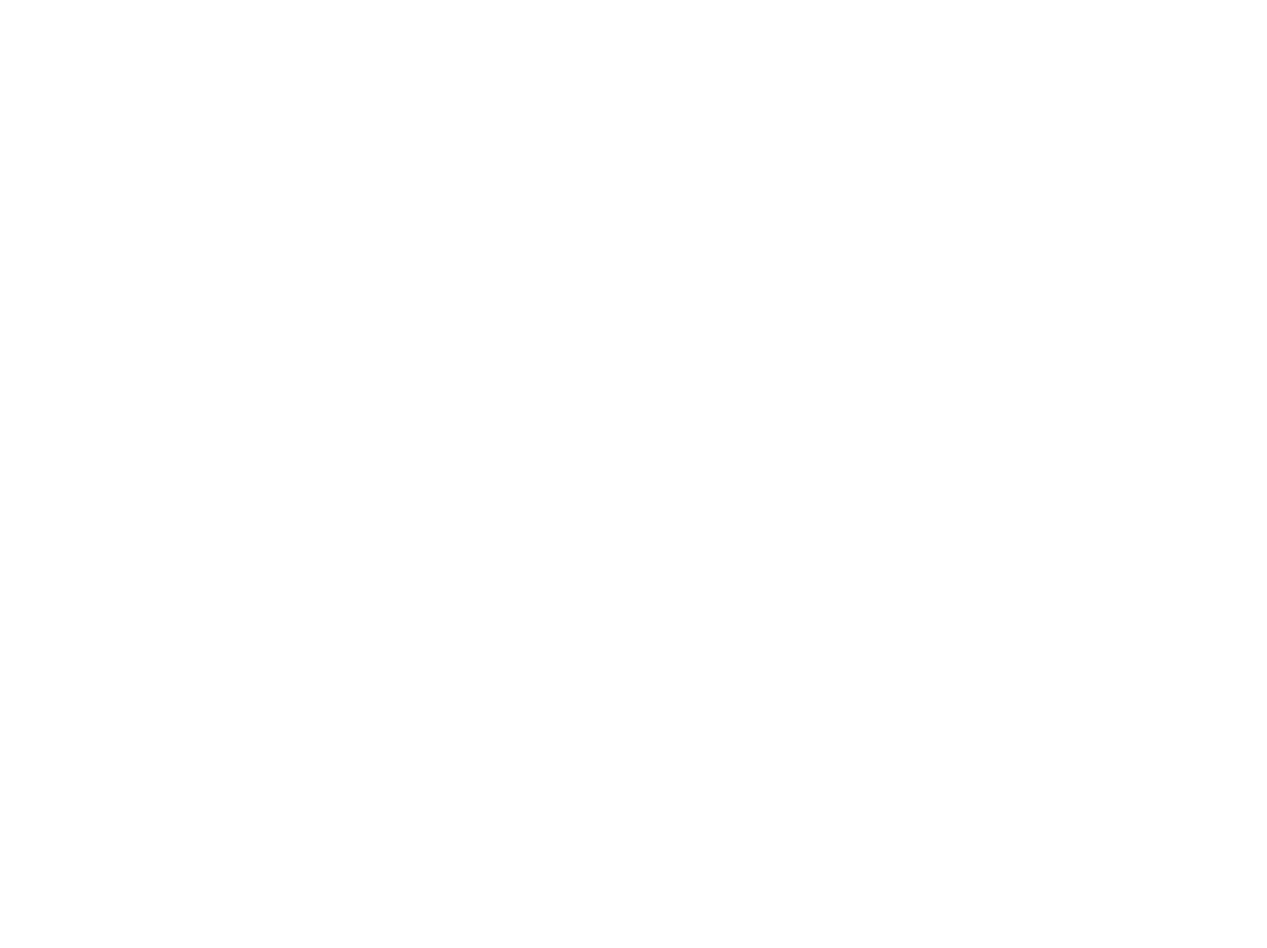
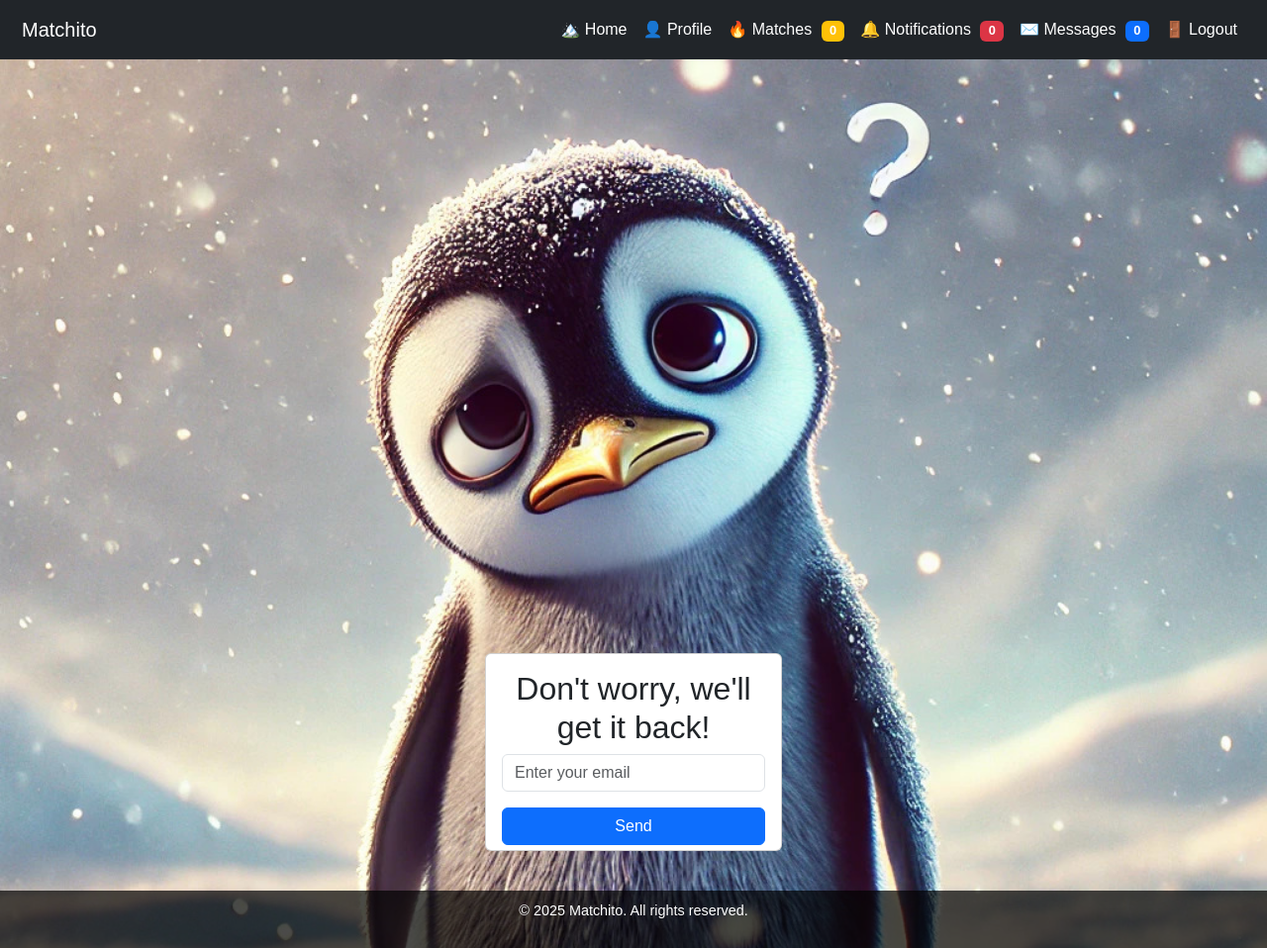
Before and after one commit to beatriangu/Matchito, a Flask app: page /auth/forgot-password in a window 1280 px wide. Before the commit the page is empty. Shown: the whole page at 99% size. Before the commit the page ends 800 px from the top, so only its background shows below. Run offline with Flask 3, Linux system fonts and the light colour scheme; the visitor is signed in with stand-in values (Sample User, id 1); data that the repository does not hold is empty; some libraries are stand-ins or nearby versions.

Commit message:
conforgot

```diff
--- a/backend/app/templates/forgot_password.html
+++ b/backend/app/templates/forgot_password.html
@@ -1,14 +1,18 @@
-{% with messages = get_flashed_messages(with_categories=true) %}
-    {% if messages %}
-        <div class="alert-container">
-            {% for category, message in messages %}
-                <div class="alert alert-{{ category }} alert-dismissible fade show" role="alert">
-                    {{ message }}
-                    <button type="button" class="close" data-dismiss="alert" aria-label="Close">
-                        <span aria-hidden="true">&times;</span>
-                    </button>
+{% extends "base.html" %}
+{% set background_image = url_for('static', filename='images/forgot_password_background.jpg') %}
+
+{% block content %}
+<div class="container d-flex align-items-end justify-content-center" style="min-height: 100vh;">
+    <div class="card" style="width:300px; height:200px; margin-bottom: 20px;">
+        <div class="card-body d-flex flex-column" style="height: 100%;">
+            <h2 class="text-center">Don't worry, we'll get it back!</h2>
+            <form method="POST" autocomplete="on" class="d-flex flex-column" style="flex-grow: 1; justify-content: center;">
+                <div class="form-group">
+                    <input type="email" id="email_input" name="email" class="form-control" placeholder="Enter your email" required autocomplete="email">
                 </div>
-            {% endfor %}
+                <button type="submit" class="btn btn-primary btn-block mt-3">Send</button>
+            </form>
         </div>
-    {% endif %}
-{% endwith %}
+    </div>
+</div>
+{% endblock %}
```
